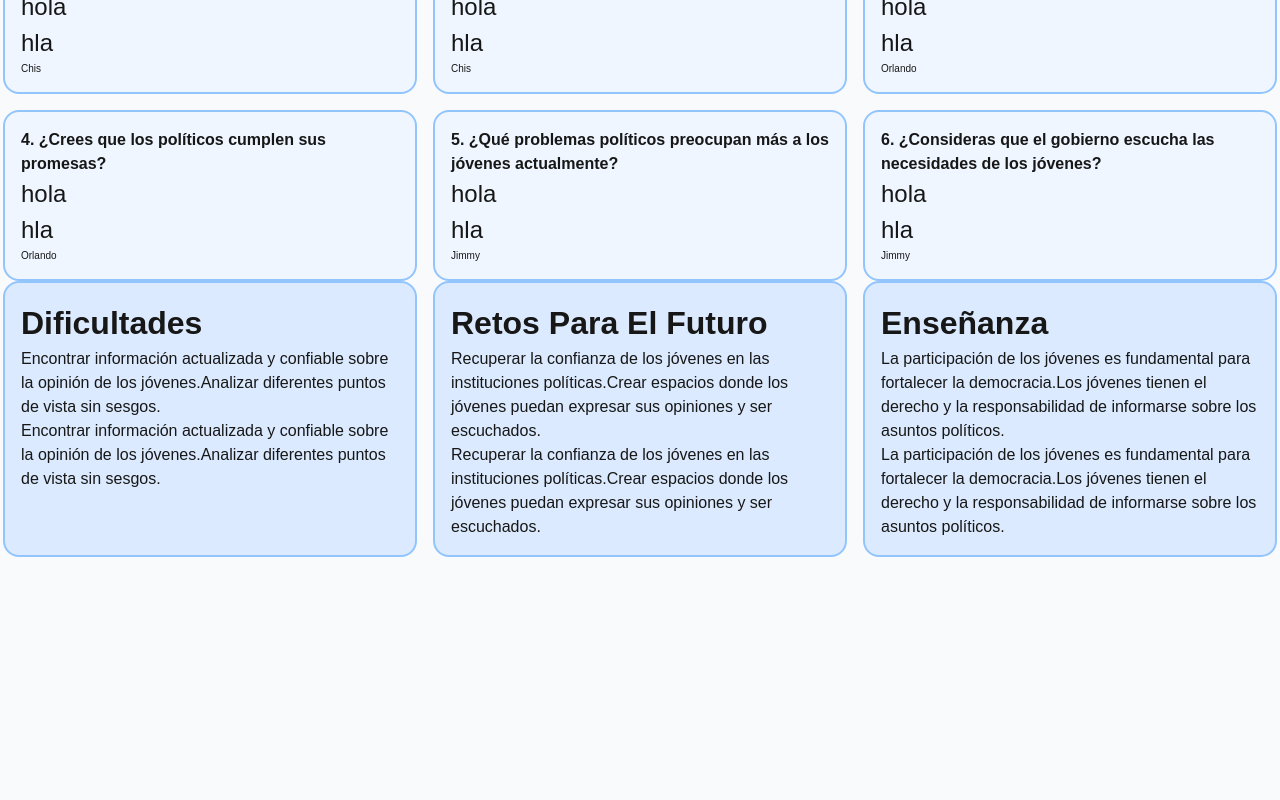
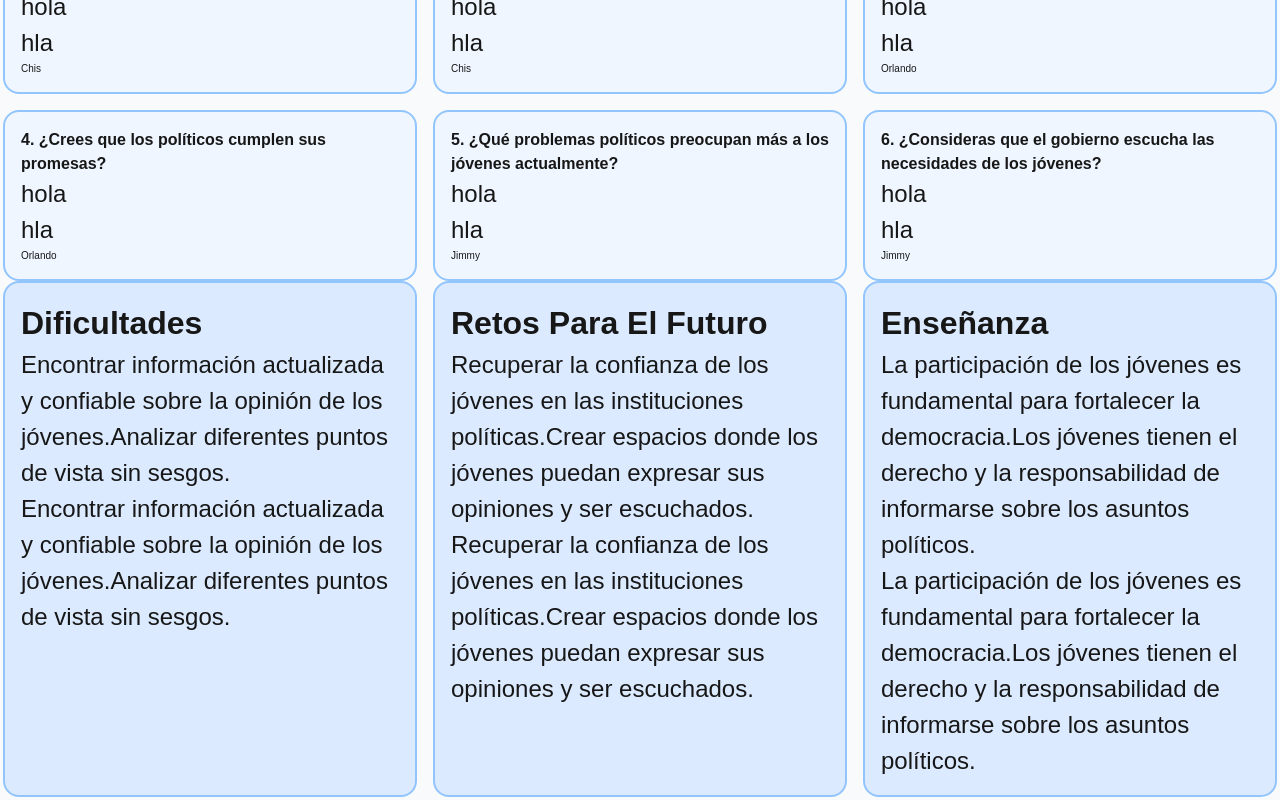
Before and after one commit to Galaxia-Gaming-Studios/CAOT, a Next.js app: page /lab/a3 in a window 1280 px wide. Shown: the part 1212-2012 px from the top of the page. Before the commit the page ends 1772 px from the top, so only its background shows below. Built offline with nearby package versions, Linux system fonts and the light colour scheme.

Commit message:
lab a3 bug5

```diff
--- a/app/lab/a3/index.css
+++ b/app/lab/a3/index.css
@@ -166,7 +166,7 @@ body {
   font-weight: var(--weigt-title);
 }
 .endText {
-  font-size: var(-text);
+  font-size: var(--text);
 }
 
 /*End Components Card2.tsx*/
```
